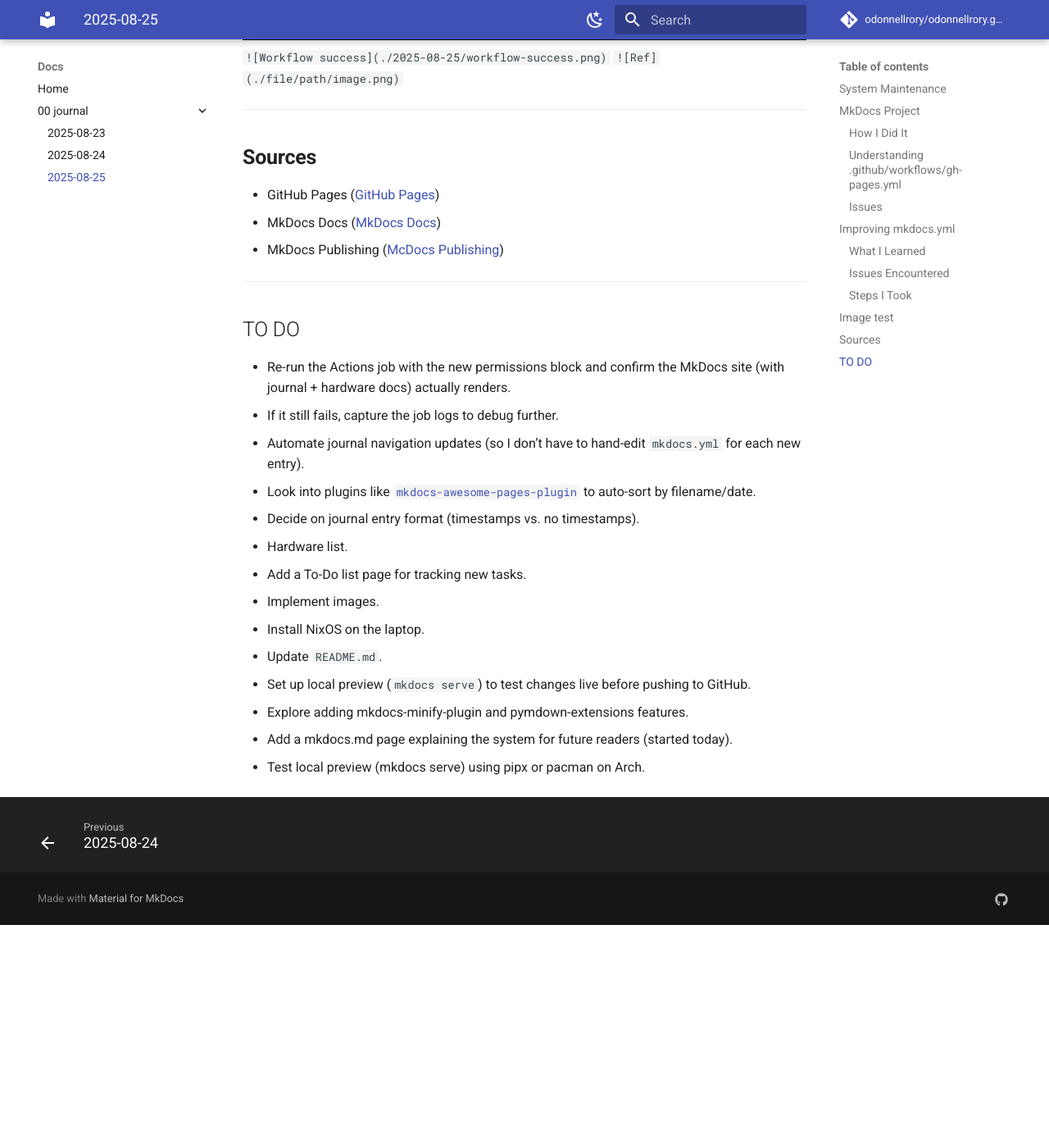
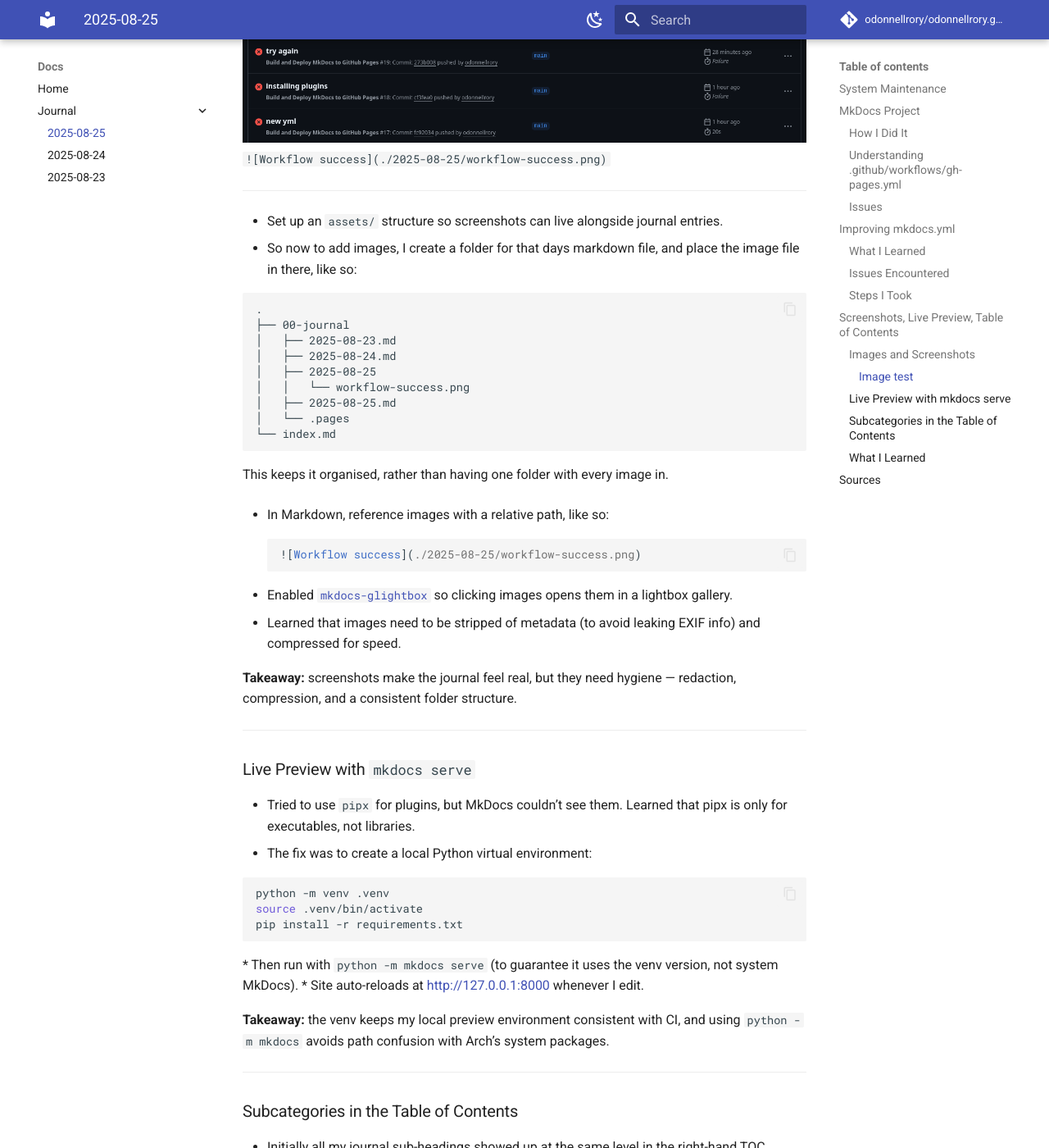
Before and after one commit to odonnellrory/odonnellrory.github.io, an MkDocs documentation site: the page built from docs/00-journal/2025-08-25.md, in a window 1280 px wide and 1400 px high, scrolled down 6395 px. Shown: the whole window at 82% size. Built offline with MkDocs 1.6.1 and Material for MkDocs 9.7.7, drawn with Linux system fonts in a browser that asks for light colours; comment, search, counter and statistics services are not loaded; before the commit the page ends 7523 px from its top, so only the background shows below that; some of the changed text lies outside the part shown.

Commit message:
journal - images and live server

````diff
--- a/docs/00-journal/2025-08-25.md
+++ b/docs/00-journal/2025-08-25.md
@@ -1,6 +1,6 @@
 # 2025-08-25
 
-## System Maintenance
+### System Maintenance
 
 - Updated Zsh.
 - Ran system-wide package update (`sudo pacman -Syu`).
@@ -228,18 +228,121 @@
 
 Cleaned up the workflow file so there is only one set of top-level keys (name, on, permissions, etc.).
 
-Verified the workflow sequence: checkout → setup Python → install deps → mkdocs build --strict → upload artifact → deploy to Pages.
+Verified the workflow sequence:
+
+checkout > setup Python > install deps > mkdocs build --strict > upload artifact > deploy to Pages.
 
 Confirmed that after fixing, the site built correctly with plugins enabled.
 
 
 -----
 
-## Image test
+## Screenshots, Live Preview, Table of Contents
+
+### Images and Screenshots
+
+#### Image test
 
 ![Workflow success](./2025-08-25/workflow-success.png)
 `![Workflow success](./2025-08-25/workflow-success.png)`
-`![Ref](./file/path/image.png)`
+
+---
+
+
+- Set up an `assets/` structure so screenshots can live alongside journal entries.
+- So now to add images, I create a folder for that days markdown file, and place the image file in there, like so:
+
+```
+.
+├── 00-journal
+│   ├── 2025-08-23.md
+│   ├── 2025-08-24.md
+│   ├── 2025-08-25
+│   │   └── workflow-success.png
+│   ├── 2025-08-25.md
+│   └── .pages
+└── index.md
+
+```
+
+This keeps it organised, rather than having one folder with every image in.
+
+- In Markdown, reference images with a relative path, like so:
+```markdown
+
+![Workflow success](./2025-08-25/workflow-success.png)
+
+```
+
+* Enabled [`mkdocs-glightbox`](https://github.com/blueswen/mkdocs-glightbox) so clicking images opens them in a lightbox gallery.
+* Learned that images need to be stripped of metadata (to avoid leaking EXIF info) and compressed for speed.
+
+**Takeaway:** screenshots make the journal feel real, but they need hygiene — redaction, compression, and a consistent folder structure.
+
+---
+
+### Live Preview with `mkdocs serve`
+
+* Tried to use `pipx` for plugins, but MkDocs couldn’t see them. Learned that pipx is only for executables, not libraries.
+* The fix was to create a local Python virtual environment:
+
+  ```bash
+
+  python -m venv .venv
+  source .venv/bin/activate
+  pip install -r requirements.txt
+
+  ```
+* Then run with `python -m mkdocs serve` (to guarantee it uses the venv version, not system MkDocs).
+* Site auto-reloads at [http://127.0.0.1:8000](http://127.0.0.1:8000) whenever I edit.
+
+**Takeaway:** the venv keeps my local preview environment consistent with CI, and using `python -m mkdocs` avoids path confusion with Arch’s system packages.
+
+---
+
+### Subcategories in the Table of Contents
+
+* Initially all my journal sub-headings showed up at the same level in the right-hand TOC.
+* Learned that MkDocs builds the TOC directly from Markdown heading levels (`#`, `##`, `###`, etc.).
+* Fixed by nesting headings properly:
+
+  ```markdown
+
+  ## Problem
+  ### Symptoms
+  ### Root cause
+  mkdocs
+
+  ```
+* Also extended `mkdocs.yml` to include deeper levels:
+
+  ```yaml
+
+  markdown_extensions:
+    - toc:
+        permalink: true
+        toc_depth: "2-4"
+
+  ```
+* Now my TOC shows a clear hierarchy.
+
+**Takeaway:** Markdown heading structure isn’t just cosmetic — it directly controls navigation. Thinking in levels makes the site readable.
+
+---
+
+### What I Learned
+
+* How to integrate images responsibly: folder structure, Markdown syntax, and lightbox galleries.
+* Why pipx wasn’t the right tool for MkDocs plugins, and why virtualenvs are the clean solution.
+* How the heading hierarchy drives MkDocs’ TOC, and how to configure `toc_depth` for multi-level outlines.
+
+---
+
+**To Do:**
+
+* Add captions under images for context.
+* Draft a standard `.gitignore` (ignore `.venv/`, `site/`, etc.).
+* Continue fleshing out sections for **Hardware** and **Networking**.
 
 ---
 
@@ -256,7 +359,7 @@
 
 ---
 
-## TO DO
+# TO DO
 
 - Re-run the Actions job with the new permissions block and confirm the MkDocs site (with journal + hardware docs) actually renders.
 - If it still fails, capture the job logs to debug further.
@@ -273,3 +376,7 @@
 - Explore adding mkdocs-minify-plugin and pymdown-extensions features.
 - Add a mkdocs.md page explaining the system for future readers (started today).
 - Test local preview (mkdocs serve) using pipx or pacman on Arch.
+- Add captions under images for context.
+- Draft a standard `.gitignore` (ignore `.venv/`, `site/`, etc.).
+- Continue fleshing out sections for **Hardware** and **Networking**.
+- Add actual documentation files as well, **this isn't just a journal app!** I can make a page for each thing that needs documentation.  A page for my Arch machine, explaining it, a page for this mkdocs server and how to run it yourself.
````
Also changed, not shown: docs/00-journal/.pages (renamed from docs/.pages), 1 other file.
